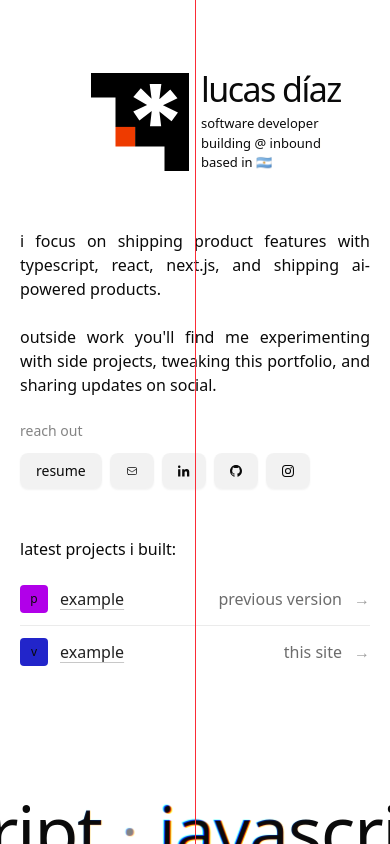
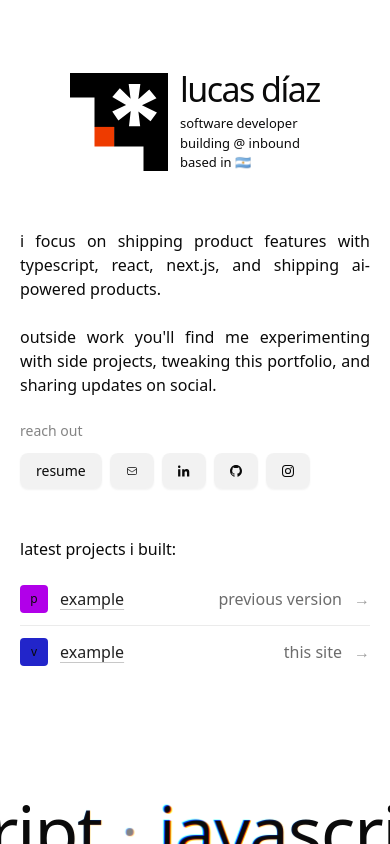
Before and after one commit to Lucasdiaz-dev/Portfolio-v1.1, a Next.js app: page / in a window 390 px wide. Built offline with nearby package versions, Linux system fonts and the light colour scheme.

Commit message:
fix(mobile): remove center guide, revert optical centering

```diff
--- a/components/home/Home.tsx
+++ b/components/home/Home.tsx
@@ -57,18 +57,15 @@ export function Home({ nameClassName = "" }: { nameClassName?: string }) {
 
   return (
     <>
-      {/* GUIA TEMPORAL: borrar */}
-      <div aria-hidden className="pointer-events-none fixed inset-y-0 left-1/2 z-[9999] w-px -translate-x-1/2 bg-red-500" />
       <div className="flex min-h-screen w-full flex-col overflow-x-hidden px-5 pt-10 md:px-14 md:pt-14 md:pb-[170px]">
         {/* header centrado en x */}
         <header className="flex cursor-default justify-center pt-8 select-none md:pt-16">
-          {/* mobile: dos columnas iguales -> el gap entre logo y texto cae justo en la mitad */}
-          <div className="grid w-full grid-cols-2 items-center gap-3 md:flex md:w-auto md:gap-5">
+          <div className="flex items-center gap-3 md:gap-5">
             {/* mobile: alto fijo del logo (h-[84px], tocá este valor); desktop: toma el alto del nombre + bajada */}
-            <div className="h-[98px] shrink-0 self-center justify-self-end md:h-auto md:self-stretch">
+            <div className="h-[98px] shrink-0 self-center md:h-auto md:self-stretch">
               <LogoFX fitParent linkHover={false} ghost className="relative" />
             </div>
-            <TextFX ghost ghostDelay={500} className="justify-self-start">
+            <TextFX ghost ghostDelay={500}>
             <div className="flex flex-col gap-2">
               <h1 className={`text-start text-[34px] leading-none md:text-[72px] font-normal tracking-[-0.045em] text-white ${nameClassName}`}>
                 {site.name}
```
